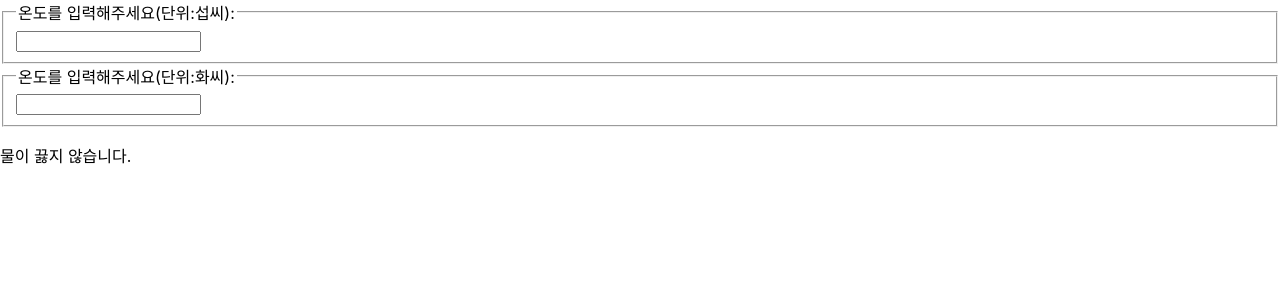
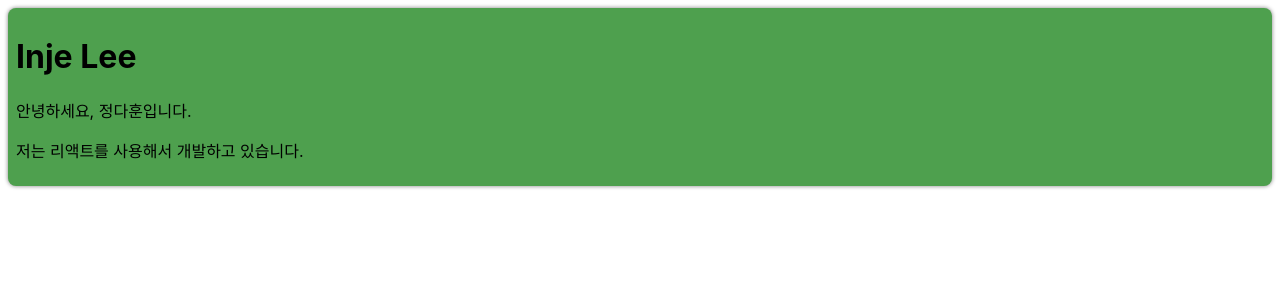
Before and after one commit to ununbium12/23-react1, a React (Create React App) app: page / in a window 1280 px wide. Shown: the top 300 px of the page. Built offline with nearby package versions, Linux system fonts and the light colour scheme.

Commit message:
Upload React data(23.05.18)
2023.05.18 리액트 수업 내용 업로드

```diff
--- /dev/null
+++ b/src/chapter_13/Card.jsx
@@ -0,0 +1,20 @@
+function Card(props) {
+  const { title, backgroundColor, children } = props;
+
+  return (
+    <div
+      style={{
+        margin: 8,
+        padding: 8,
+        borderRadius: 8,
+        boxShadow: "0px 0px 4px grey",
+        backgroundColor: backgroundColor || "white",
+      }}
+    >
+      {title && <h1>{title}</h1>}
+      {children}
+    </div>
+  );
+}
+
+export default Card;
--- /dev/null
+++ b/src/chapter_13/ProfileCard.jsx
@@ -0,0 +1,12 @@
+import Card from "./Card";
+
+function ProfileCard(props) {
+  return (
+    <Card title="Inje Lee" backgroundColor="#4ea04e">
+      <p>안녕하세요, 정다훈입니다.</p>
+      <p>저는 리액트를 사용해서 개발하고 있습니다.</p>
+    </Card>
+  );
+}
+
+export default ProfileCard;
--- a/src/index.js
+++ b/src/index.js
@@ -13,12 +13,14 @@
 import AttendanceBook from './chapter_10/AttendanceBook';
 import SignUp from './chapter_11/SignUp';
 import Calculator from './chapter_12/Calculator';
+import ProfileCard from './chapter_13/ProfileCard';
 
 const root = ReactDOM.createRoot(document.getElementById('root'));
 setInterval(() => {
   root.render(
     <React.StrictMode>
-      <Calculator />
+      <ProfileCard />
+      {/* <Calculator /> */}
       {/* <SignUp /> */}
       {/* <AttendanceBook /> */}
       {/* <LandingPage /> */}
```
Also changed, not shown: 1 other file (tests, documents, lock files or other folders).
